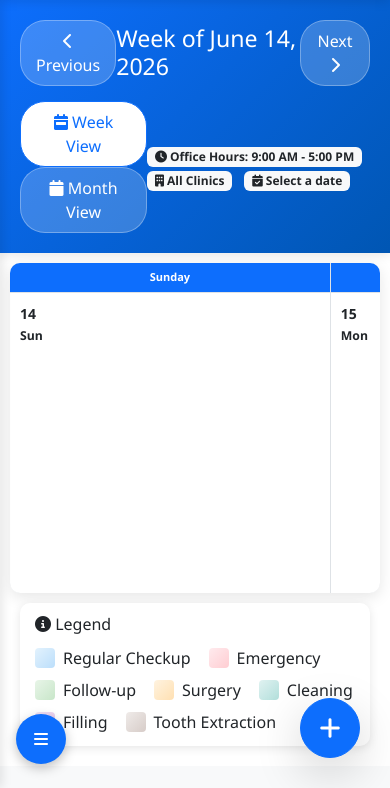
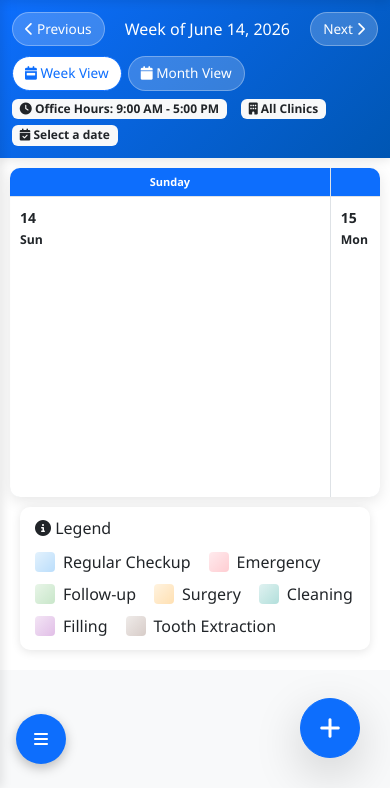
Before and after one commit to jaspherramos98/MyDentalPortal, a Flask app: template templates/appointments.html in a window 390 px wide. Shown: the part 56-844 px from the top of the page. Run offline with Flask 3, Linux system fonts and the light colour scheme; the template is opened without the code that fills it: most values are stand-ins (such as "Sample title", 1, 10 or a date in 2020); some libraries are stand-ins or nearby versions.

Commit message:
Appointments mobile: declutter calendar header + stop reflow on date select
Two phone-only layout fixes (desktop untouched):
1. Cramped header — tighter padding, smaller nav buttons/title, and stack the
   view-toggle above the info badges so each row wraps with steady spacing
   instead of the controls cramming and wrapping awkwardly.
2. Tapping a patient reflowed the whole header (shoving calendar + legend down):
   the #selectedDate badge went from "Select a date" to a long
   "Tuesday, June 16, 2026". On phones it now uses a compact "Jun 16, 2026"
   (~same width as the placeholder) so the header no longer reflows.

Co-Authored-By: Claude Opus 4.8 (1M context) <noreply@anthropic.com>

```diff
--- a/templates/appointments.html
+++ b/templates/appointments.html
@@ -547,6 +547,31 @@ Description: Dental practice appointments calendar with drag-and-drop functional
             .calendar-grid { margin: 8px; }
             .calendar-day { min-height: 60px; padding: 4px; font-size: 11px; }
             .day-header { padding: 6px 2px; font-size: 11px; }
+
+            /* Calendar header: tighter padding + smaller controls so it stops
+               cramming, and a STACKED layout (view toggle above info badges) so
+               the rows wrap with steady spacing — and so the selected-date badge
+               changing width reflows in place instead of shoving the calendar. */
+            .calendar-header { padding: 12px; }
+            .calendar-nav { margin-bottom: 10px; gap: 6px; }
+            .calendar-nav h3 { font-size: 1rem; line-height: 1.2; text-align: center; }
+            .nav-btn { padding: 6px 12px; font-size: 0.85rem; }
+            /* Stack the view-toggle row above the badges; each row left-aligns and
+               wraps with a consistent gap (overrides Bootstrap's space-between). */
+            .calendar-header > .d-flex {
+                flex-direction: column;
+                align-items: stretch !important;
+                gap: 8px;
+            }
+            .calendar-header > .d-flex > div,
+            .calendar-header > .d-flex .d-flex,
+            .calendar-header > .d-flex .d-flex > div {
+                display: flex;
+                flex-wrap: wrap;
+                gap: 6px;
+                justify-content: flex-start !important;
+            }
+            .calendar-header .badge { white-space: nowrap; }
         }
     </style>
 </head>
@@ -1301,13 +1326,17 @@ Description: Dental practice appointments calendar with drag-and-drop functional
             document.getElementById('modalPriority').value = 'normal';
             document.getElementById('modalNotes').value = '';
 
-            // Update selected date display
-            const selectedDateFormatted = new Date(date + 'T00:00:00').toLocaleDateString('en-US', {
-                weekday: 'long',
-                year: 'numeric',
-                month: 'long',
-                day: 'numeric'
-            });
+            // Update selected date display. On phones use a compact format so the
+            // badge width stays close to "Select a date" — the long weekday/month
+            // string was far wider and reflowed the whole header (shoving the
+            // calendar + legend down when you picked a patient). Desktop unchanged.
+            const isPhone = window.matchMedia('(max-width: 768px), (max-height: 500px)').matches;
+            const selectedDateFormatted = new Date(date + 'T00:00:00').toLocaleDateString(
+                'en-US',
+                isPhone
+                    ? { year: 'numeric', month: 'short', day: 'numeric' }
+                    : { weekday: 'long', year: 'numeric', month: 'long', day: 'numeric' }
+            );
             document.getElementById('selectedDate').textContent = selectedDateFormatted;
 
             // Store dragged patient info
```
